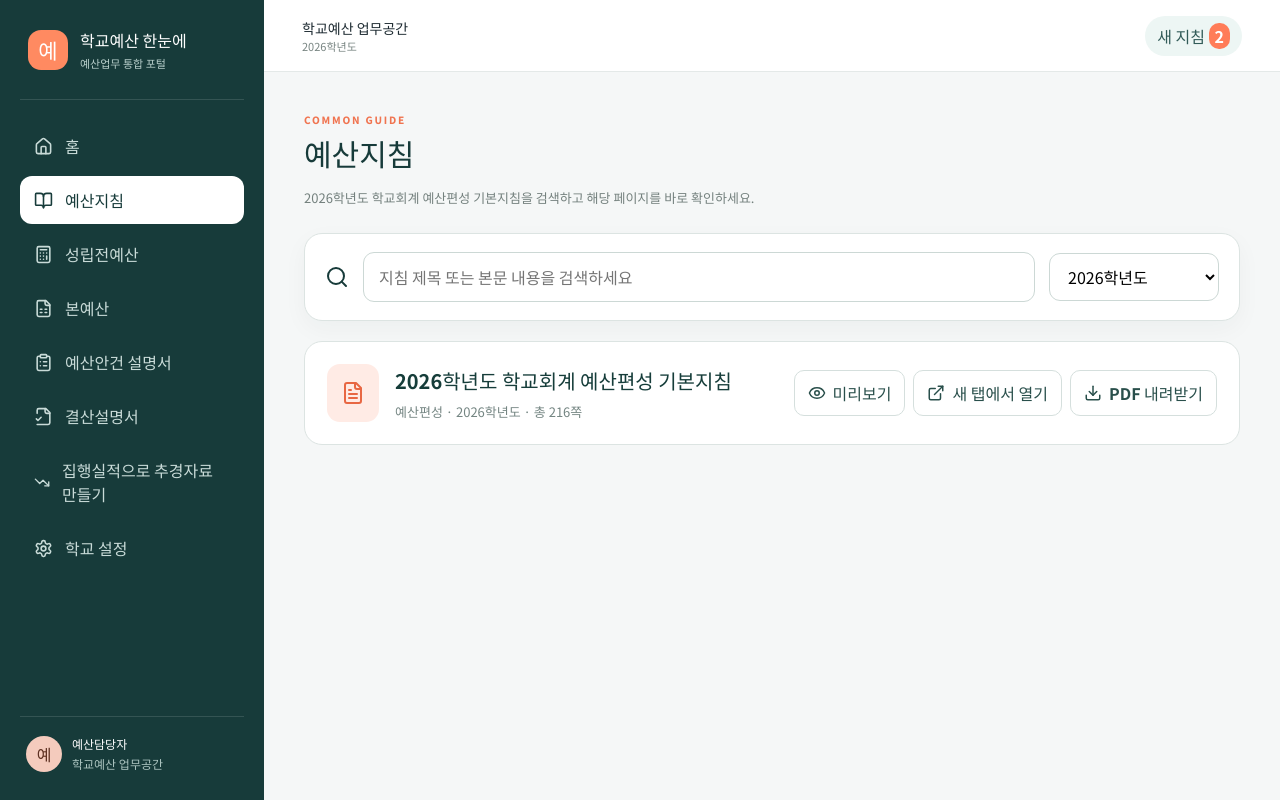
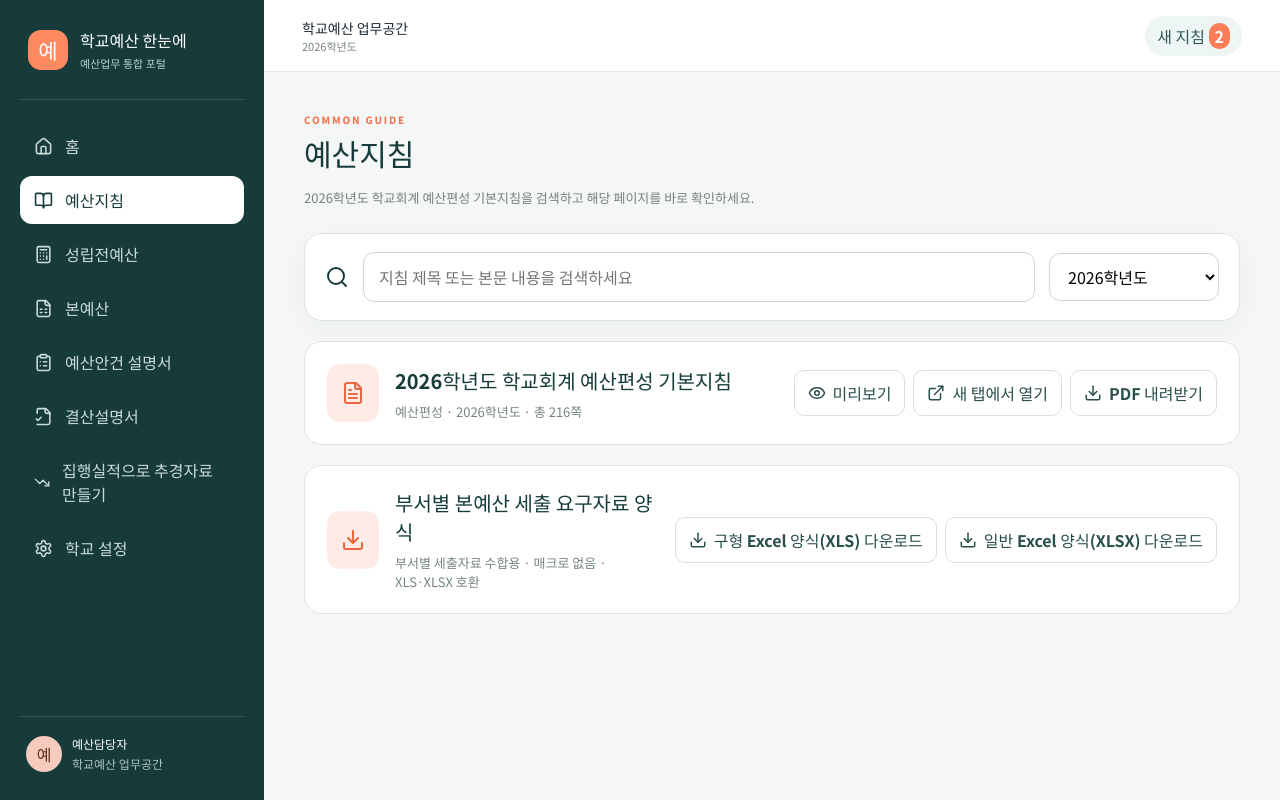
Before and after one commit to lovingculture/schoolbudget, a React (Vite) app: page / in a window 1280 px wide. Both pictures are taken after a click on the button "지침 검색·미리보기". Built offline with nearby package versions, Linux system fonts and the light colour scheme.

Commit message:
feat: add expenditure template downloads

```diff
--- a/src/features/guidelines/GuidelinesPage.tsx
+++ b/src/features/guidelines/GuidelinesPage.tsx
@@ -2,6 +2,7 @@ import { useMemo, useRef, useState } from "react";
 import { Download, ExternalLink, Eye, FileText, Search } from "lucide-react";
 import guidelineIndex from "./guidelineIndex.json";
 import { searchGuideline, type GuidelinePage } from "./searchGuideline";
+import { downloadExpenditureTemplate } from "./buildExpenditureTemplate";
 import "./guidelines.css";
 
 export const GUIDELINE_PDF_URL = "/guidelines/2026-school-budget-guideline.pdf";
@@ -74,6 +75,18 @@ export function GuidelinesPage() {
         </div>
       </article>
 
+      <article className="guideline-document-card guideline-template-card">
+        <span className="guideline-file-icon"><Download aria-hidden="true" /></span>
+        <div className="guideline-document-info">
+          <h2>부서별 본예산 세출 요구자료 양식</h2>
+          <p>부서별 세출자료 수합용 · 매크로 없음 · XLS·XLSX 호환</p>
+        </div>
+        <div className="guideline-document-actions">
+          <button type="button" onClick={() => downloadExpenditureTemplate("xls")}><Download size={18} /> 구형 Excel 양식(XLS) 다운로드</button>
+          <button type="button" onClick={() => downloadExpenditureTemplate("xlsx")}><Download size={18} /> 일반 Excel 양식(XLSX) 다운로드</button>
+        </div>
+      </article>
+
       {normalizedQuery && (
         <section className="guideline-results" aria-live="polite">
           <div className="guideline-results-heading">
--- /dev/null
+++ b/src/features/guidelines/buildExpenditureTemplate.ts
@@ -0,0 +1,24 @@
+import * as XLSX from "xlsx";
+
+export type ExpenditureTemplateFormat = "xls" | "xlsx";
+const HEADERS = ["부서명", "세부사업명", "세부항목명", "원가통계비목명", "산출내역", "산출식", "요구금액", "사업담당자", "전년산출식", "전년요구금액", "증감"];
+
+export function buildExpenditureTemplate(format: ExpenditureTemplateFormat): Uint8Array {
+  const workbook = XLSX.utils.book_new();
+  const sheet = XLSX.utils.aoa_to_sheet([HEADERS]);
+  sheet["!cols"] = [14,22,22,20,30,24,14,14,24,16,14].map((wch) => ({ wch }));
+  sheet["!autofilter"] = { ref: "A1:K1" };
+  XLSX.utils.book_append_sheet(workbook, sheet, "세출예산서식");
+  return XLSX.write(workbook, { type: "array", bookType: format }) as Uint8Array;
+}
+
+export function downloadExpenditureTemplate(format: ExpenditureTemplateFormat): void {
+  const bytes = buildExpenditureTemplate(format);
+  const mime = format === "xls" ? "application/vnd.ms-excel" : "application/vnd.openxmlformats-officedocument.spreadsheetml.sheet";
+  const url = URL.createObjectURL(new Blob([bytes], { type: mime }));
+  const link = document.createElement("a");
+  link.href = url;
+  link.download = `부서별_본예산_세출요구자료_양식.${format}`;
+  link.click();
+  URL.revokeObjectURL(url);
+}
```
Also changed, not shown: 2 other files (tests, documents, lock files or other folders).
